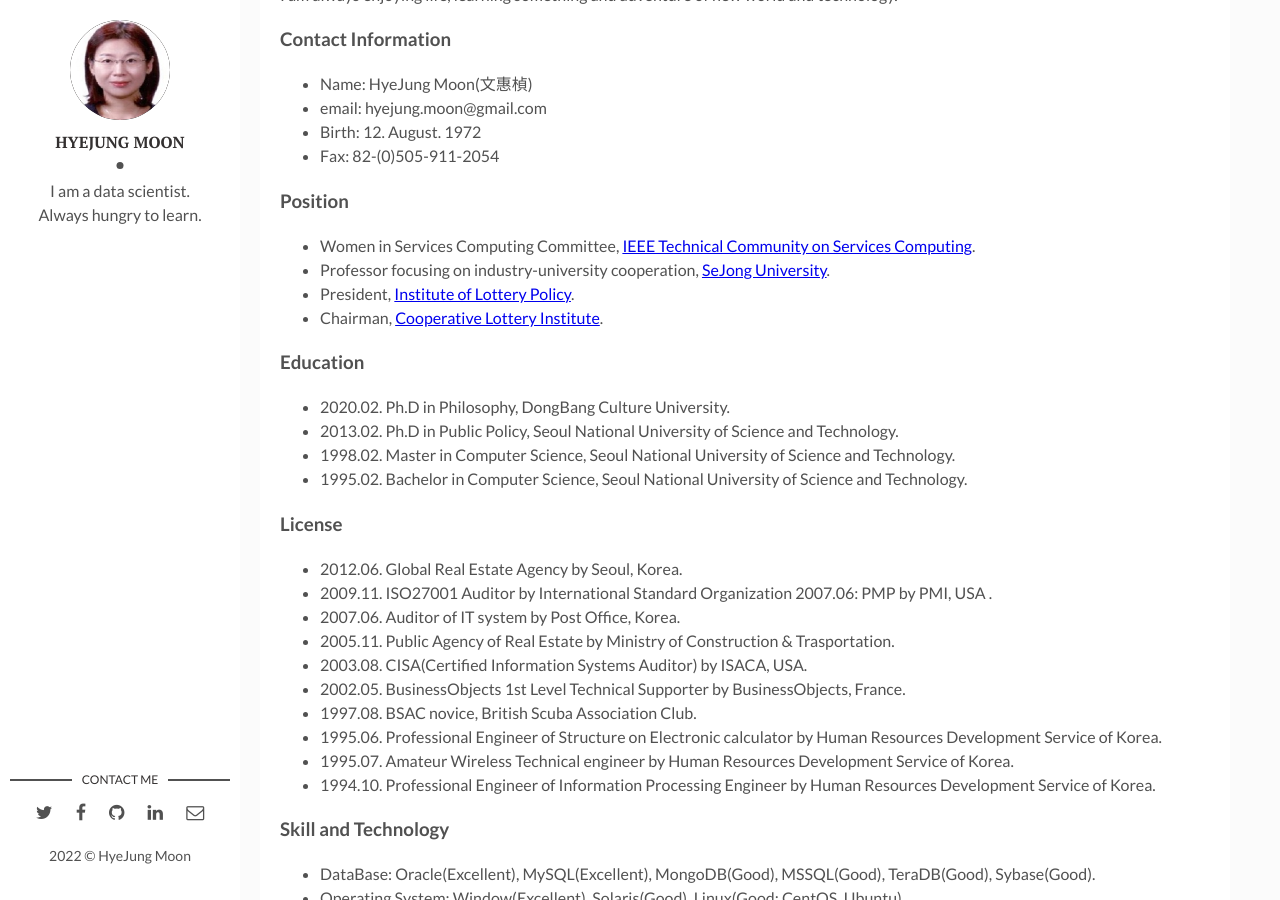
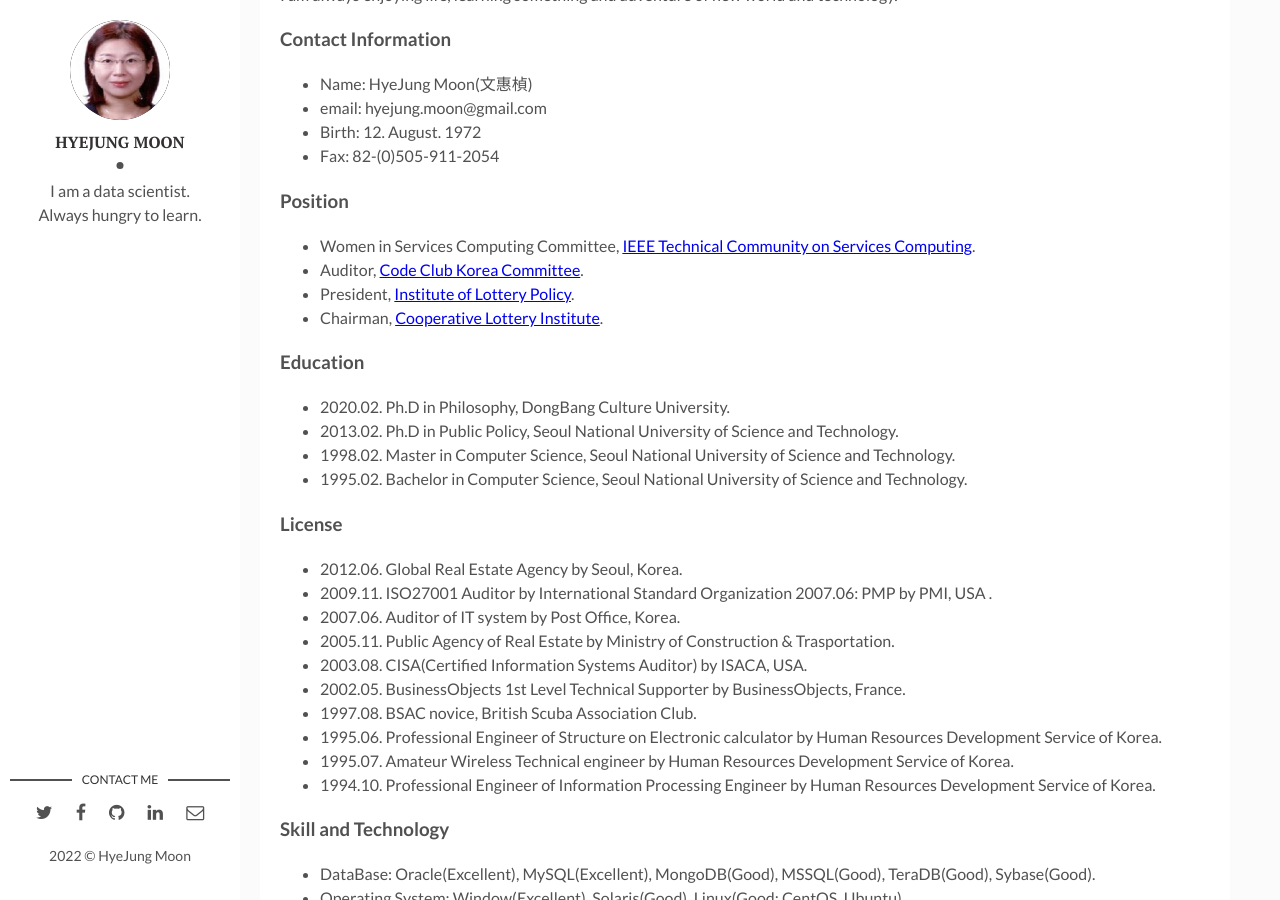
Before and after one commit to MoonHyeJung/moonhyejung.github.io, a Jekyll site: the page built from _posts/2022-01-01-profile-introduction.markdown, in a window 1280 px wide and 900 px high, scrolled down 653 px. Built offline with Jekyll 4.4.1, drawn with Linux system fonts in a browser that asks for light colours.

Commit message:
add intro

```diff
--- a/_posts/2022-01-01-carrers-lectures.markdown
+++ b/_posts/2022-01-01-carrers-lectures.markdown
@@ -19,7 +19,7 @@ I have lectured on new technologies related to simulation, virtual reality, and
 * 2017.06 ~ 2018.05\. Director for Big Data Consultiong, WillbeSolution.
 * 2016.07 ~ present\. Chairman, [Cooperative Lottery Institute](http://www.lotterypolicy.com/).
 * 2015.10 ~ 2016.06\. Manager, Lottery TF, [Canon Korea](https://www.canon-bs.co.kr/main/)
-* 2015.03 ~ present\. Adjunct Professor, Department of Public Policy, [Seoul National University of Science and Technology](https://www.seoultech.ac.kr/).
+* 2015.03 ~ 2015.12\. Adjunct Professor, Department of Public Policy, [Seoul National University of Science and Technology](https://www.seoultech.ac.kr/).
 * 2013.03 ~ 2013.12\. Researcher, Institute of IT Policy, SeoulTech
 * 2010.01 ~ 2010.06\. Adjunct Professor, Department of Computer Science, [Seoul National University of Science and Technology](https://www.seoultech.ac.kr/).
 * 2009.08 ~ present\. President, [Institute of Lottery Policy](http://www.lotterypolicy.com/).
--- a/_posts/2022-01-01-profile-introduction.markdown
+++ b/_posts/2022-01-01-profile-introduction.markdown
@@ -19,7 +19,7 @@ I am always enjoying life, learning something and adventure of new world and tec
 
 ### Position
 * Women in Services Computing Committee, [IEEE Technical Community on Services Computing](http://tab.computer.org/tcsvc/).
-* Professor focusing on industry-university cooperation, [SeJong University](http://www.sejong.ac.kr/).
+* Auditor, [Code Club Korea Committee](https://ko-kr.facebook.com/codeclubkorea/).
 * President, [Institute of Lottery Policy](http://www.lotterypolicy.com).
 * Chairman, [Cooperative Lottery Institute](http://www.lotterypolicy.com).
 
```
